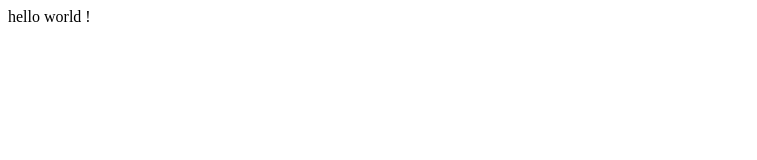
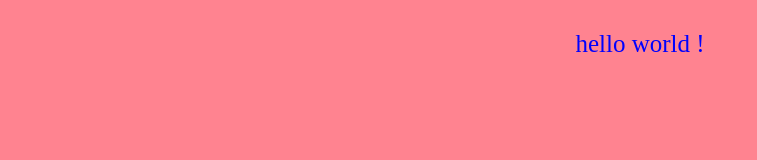
Before and after one commit to dxrahat33/my-first-github, a plain HTML site: page inde.html in a window 1280 px wide. Shown: the whole page, without its empty margins (0-757 px from the left). Drawn offline with Linux system fonts and the light colour scheme.

Commit message:
update with css

```diff
--- a/inde.html
+++ b/inde.html
@@ -4,8 +4,11 @@
     <meta charset="UTF-8">
     <meta name="viewport" content="width=device-width, initial-scale=1.0">
     <title>My First Ever Github Repo</title>
+    <link rel="stylesheet" href="style.css">
 </head>
 <body>
-    hello world !
+    <div class="text">
+        hello world !
+    </div>
 </body>
 </html>
--- /dev/null
+++ b/style.css
@@ -0,0 +1,11 @@
+* {
+    background-color: #ff8390;
+    margin: 15px;
+    padding: 0;
+}
+.text {
+    color: blue;
+    font-size: 25px;
+    text-align: center;
+    justify-content: center;
+}
```
